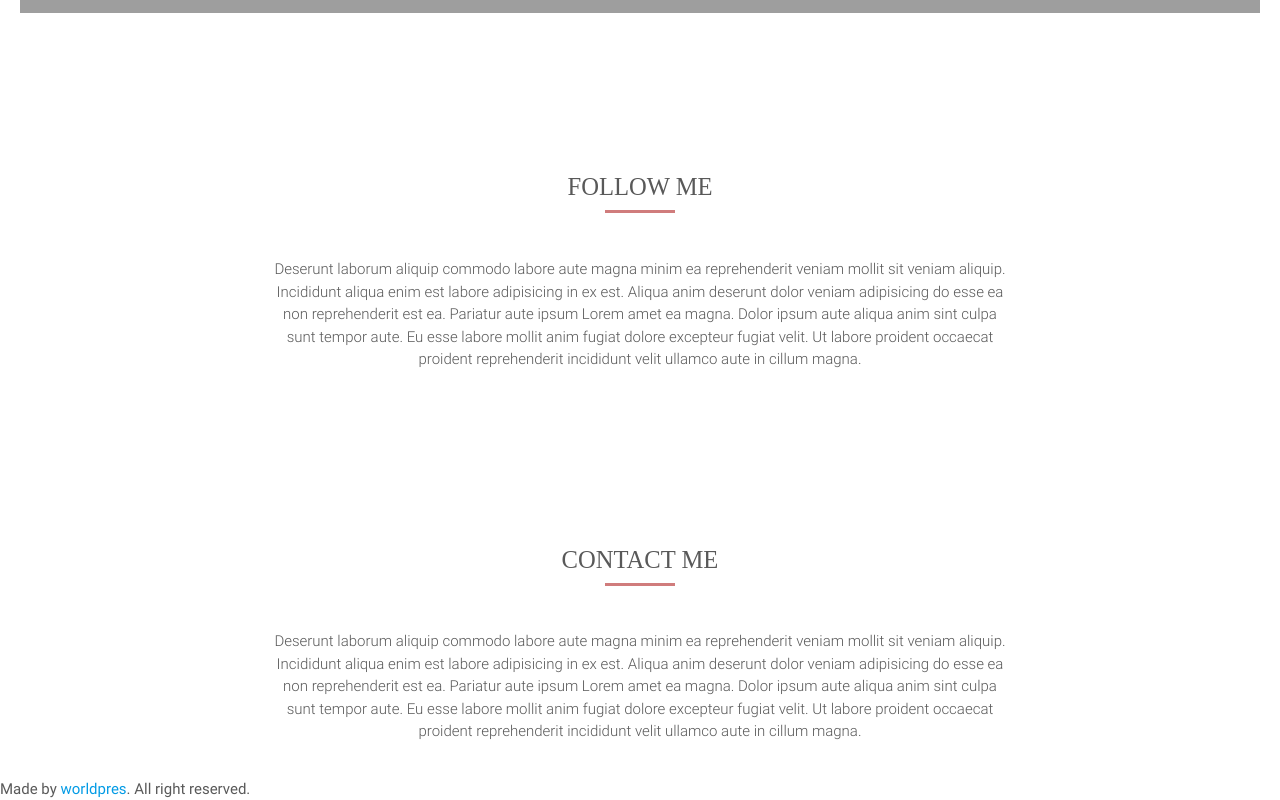
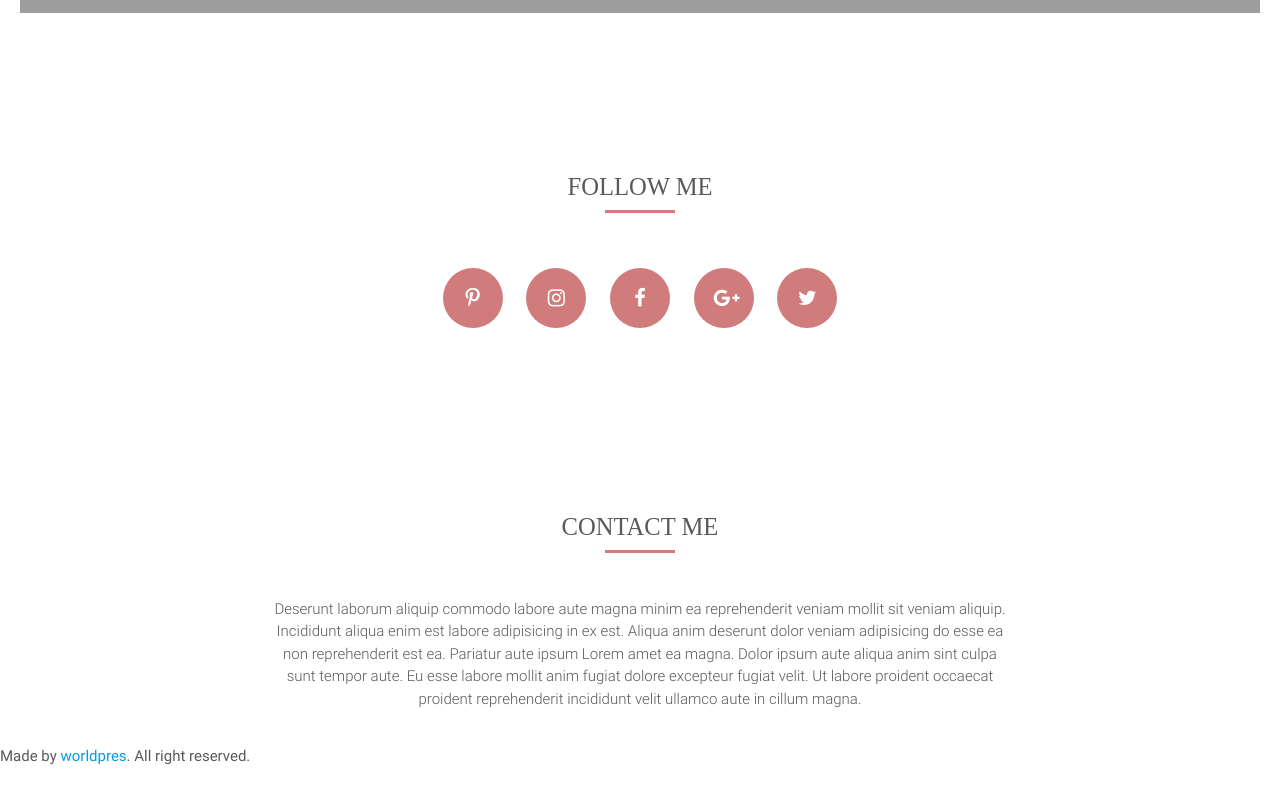
Before and after one commit to worldpres/9, a website: page src/index.html in a window 1280 px wide. Shown: the part 3643-4443 px from the top of the page. After the commit the page ends 4411 px from the top, so only its background shows below. Drawn offline with Linux system fonts and the light colour scheme; grey boxes are pictures that could not be loaded.

Commit message:
social media

```diff
--- a/src/index.html
+++ b/src/index.html
@@ -170,15 +170,15 @@
 
 
 		<h5>Follow me</h5>
-		<div class="container">
+		<div class="container" id="follow-me">
 			<div class="row">
 				<div class="col s12 m10 offset-m1 center-align">
 					<p>
-						Deserunt laborum aliquip commodo labore aute magna minim ea reprehenderit veniam mollit sit veniam aliquip. Incididunt aliqua
-						enim est labore adipisicing in ex est. Aliqua anim deserunt dolor veniam adipisicing do esse ea non reprehenderit est
-						ea. Pariatur aute ipsum Lorem amet ea magna. Dolor ipsum aute aliqua anim sint culpa sunt tempor aute. Eu esse labore
-						mollit anim fugiat dolore excepteur fugiat velit. Ut labore proident occaecat proident reprehenderit incididunt velit
-						ullamco aute in cillum magna.
+						<i class="fa fa-pinterest-p" aria-hidden="true"></i>
+						<i class="fa fa-instagram" aria-hidden="true"></i>
+						<i class="fa fa-facebook-f" aria-hidden="true"></i>
+						<i class="fa fa-google-plus" aria-hidden="true"></i>
+						<i class="fa fa-twitter" aria-hidden="true"></i>
 					</p>
 				</div>
 			</div>
--- a/src/scss/style.scss
+++ b/src/scss/style.scss
@@ -37,6 +37,7 @@ html, body{
     width: 100%;
     min-height: 100vh;
     position: relative;
+    overflow-x: hidden;
     color: $ciemnySzary;
 }
 
@@ -90,6 +91,7 @@ header{
             margin-top: 20vh;
             font-size: 40px;
             font-weight: 100;
+            cursor: pointer;
         }
     }
     .menu{
@@ -338,6 +340,18 @@ main{
             opacity: 0.8;
         }
     }
+    #follow-me{
+        .fa{
+            font-size: 20px;
+            display: inline-block;
+            padding: 20px;
+            background: $czerwony;
+            border-radius: 50%;
+            width: 60px;
+            color: #fff;
+            margin: 10px;
+        }
+    }
 }
 
 footer{
```
Also changed, not shown: src/css/style.css.
